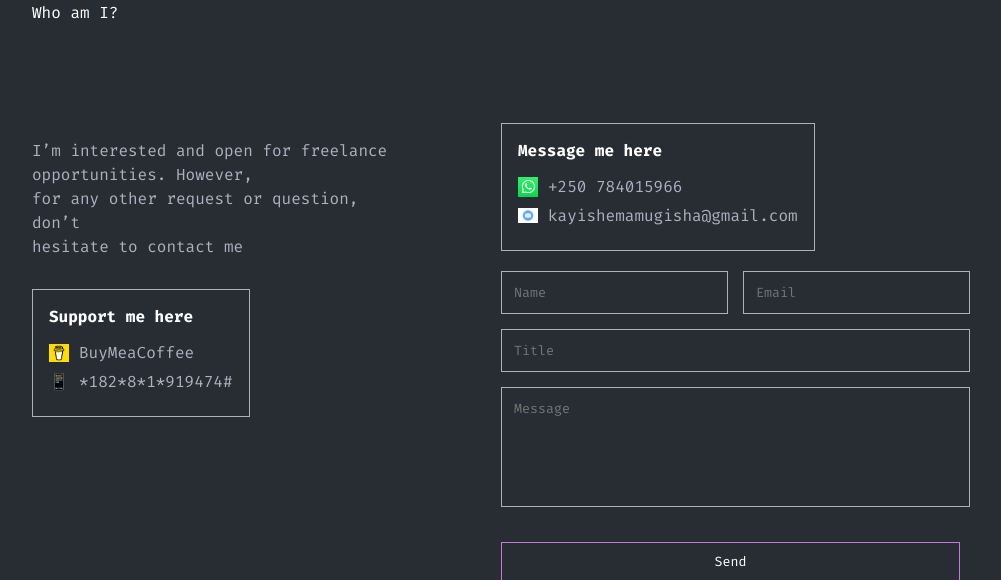
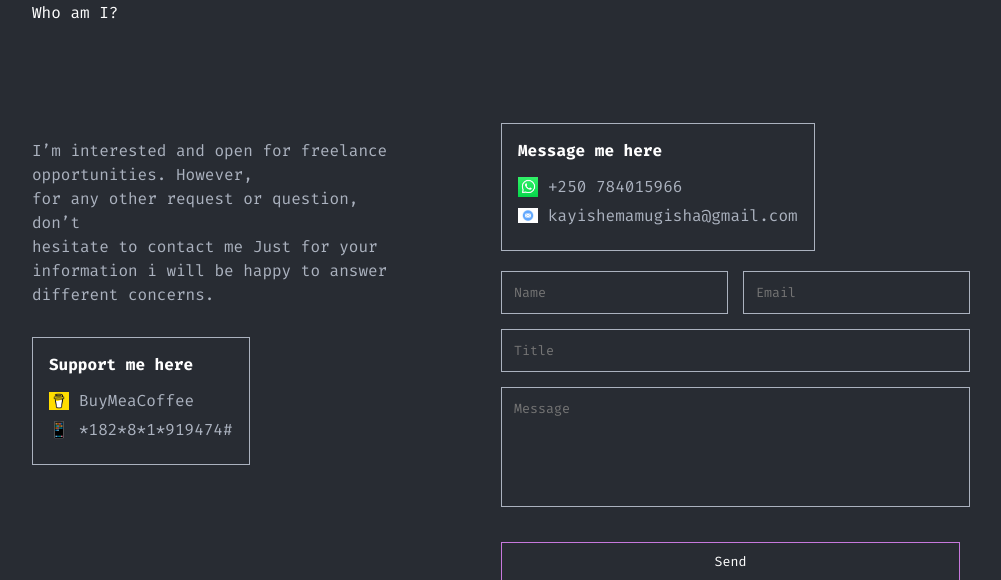
Before and after one commit to mugishakayishema/kayishema, a Flask app: page /contact in a window 1280 px wide. Shown: the part 232-812 px from the top of the page, without its empty margins (139-1140 px from the left). Run offline with Flask 3, Linux system fonts and the light colour scheme.

Commit message:
Increased text

```diff
--- a/templates/contact.html
+++ b/templates/contact.html
@@ -65,7 +65,7 @@
                 <p class="contact-desc" data-i18n="contact_text">
                     I’m interested and open for freelance opportunities. However,<br>
                     for  any other request or question, don’t<br>
-                    hesitate to contact me
+                    hesitate to contact me Just for your information i will be happy to answer different concerns.
                 </p>
 
                 <div class="support-box">
```
